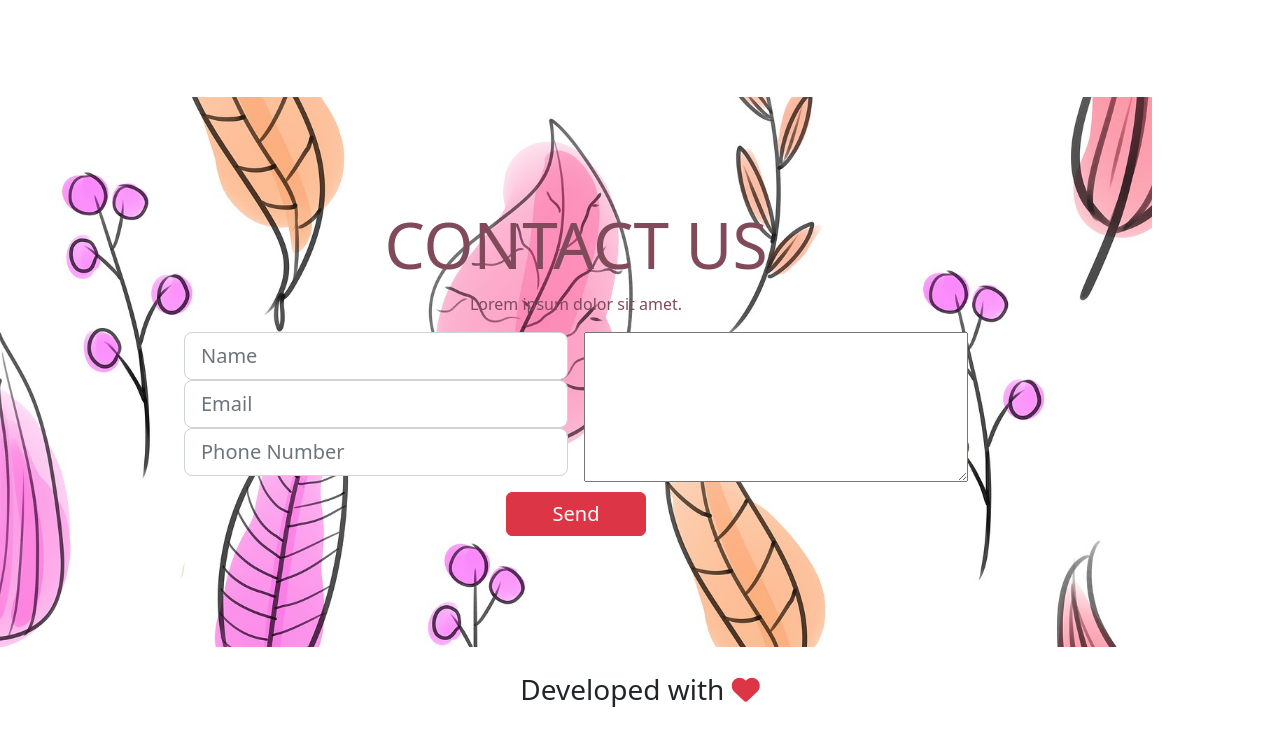
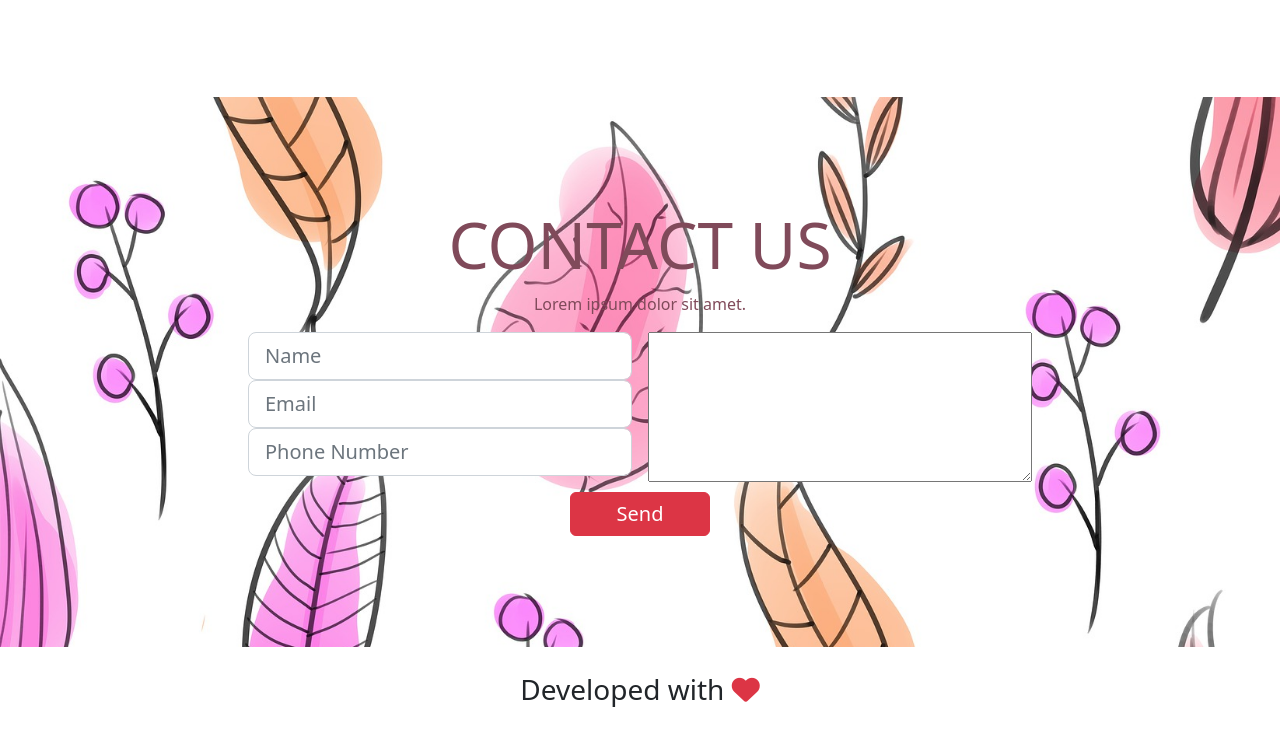
Before and after one commit to BAVI-BOOP/bootstrap-website, a plain HTML site: page index.html in a window 1280 px wide. Shown: the part 4164-4909 px from the top of the page. Drawn offline with nearby package versions, Linux system fonts and the light colour scheme.

Commit message:
empty commit

```diff
--- a/index.html
+++ b/index.html
@@ -290,7 +290,7 @@
 
 
 <!-- FORMS -->
-<div class="contaier-fluid bg-image d-flex flex-column justify-content-center align-items-center  form-image" style="width:90vw">
+<div class="contaier-fluid bg-image d-flex flex-column justify-content-center align-items-center  form-image" style="width:100vw">
 <div>
     <h3 class="display-3 text-center">CONTACT US</h3>
     <p class="text-center">Lorem ipsum dolor sit amet.</p>
```
